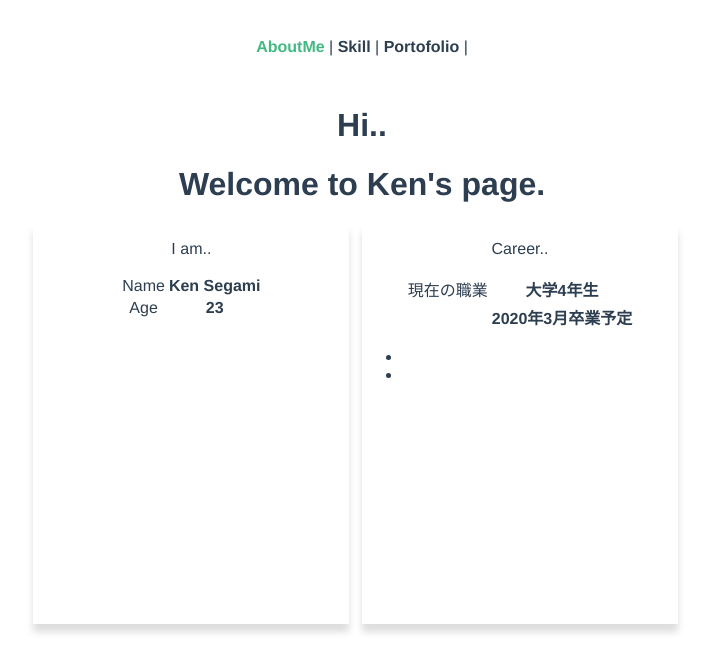
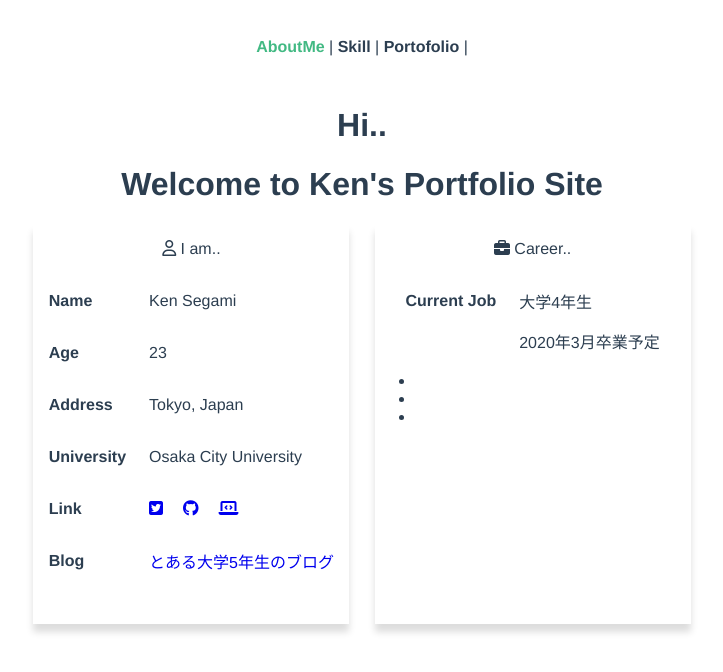
Before and after one commit to segamiken/my_resume, a Vue app: page / in a window 1280 px wide. Shown: the top 672 px of the page, without its empty margins (278-1001 px from the left). Built offline with nearby package versions, Linux system fonts and the light colour scheme.

Commit message:
Finish I am page.

```diff
--- a/public/index.html
+++ b/public/index.html
@@ -4,6 +4,7 @@
     <meta charset="utf-8">
     <meta http-equiv="X-UA-Compatible" content="IE=edge">
     <meta name="viewport" content="width=device-width,initial-scale=1.0">
+    <script src="https://kit.fontawesome.com/5bd713364a.js" crossorigin="anonymous"></script>
     <link rel="icon" href="<%= BASE_URL %>favicon.ico">
     <title><%= htmlWebpackPlugin.options.title %></title>
   </head>
--- a/src/views/AboutMe.vue
+++ b/src/views/AboutMe.vue
@@ -1,37 +1,76 @@
 <template>
   <div class="about">
     <h1>Hi..</h1>
-    <h1>Welcome to Ken's page.</h1>
+    <h1>Welcome to Ken's Portfolio Site</h1>
 
     <div class="iam">
-      <p>I am..</p>
+      <p>
+        <i class="far fa-user"></i>
+        I am..
+      </p>
       <table class="about_table">
         <tr>
-          <td>Name</td>
-          <th>Ken Segami</th>
+          <th>Name</th>
+          <td>Ken Segami</td>
         </tr>
 
         <tr>
-          <td>Age</td>
-          <th>23</th>
+          <th>Age</th>
+          <td>23</td>
+        </tr>
+
+        <tr>
+          <th>Address</th>
+          <td>Tokyo, Japan</td>
+        </tr>
+
+        <tr>
+          <th>University</th>
+          <td>Osaka City University</td>
+        </tr>
+
+        <tr>
+          <th>Link</th>
+          <td>
+            <a href="https://twitter.com/ken_0205_jp" target="_blank">
+              <i class="fab fa-twitter-square"></i>
+            </a>
+            <a href="https://github.com/segamiken" target="_blank">
+              <i class="fab fa-github"></i>
+            </a>
+            <a href="https://qiita.com/ken-s" target="_blank">
+              <i class="fas fa-laptop-code"></i>
+            </a>
+          </td>
+        </tr>
+
+        <tr>
+          <th>Blog</th>
+          <td>
+            <a href="https://ken-japanmalaysia.com" target="_blank">とある大学5年生のブログ</a>
+          </td>
         </tr>
       </table>
     </div>
 
     <div class="career">
-      <p>Career..</p>
+      <p>
+        <i class="fas fa-briefcase"></i>
+        Career..
+      </p>
       <table class="about_table">
         <tr>
-          <td>現在の職業</td>
-          <th>大学4年生</th>
+          <th>Current Job</th>
+          <td>大学4年生</td>
         </tr>
 
         <tr>
-          <td></td>
-          <th>2020年3月卒業予定</th>
+          <th></th>
+          <td>2020年3月卒業予定</td>
         </tr>
       </table>
       <ul>
+        <li></li>
         <li></li>
         <li></li>
       </ul>
@@ -40,6 +79,10 @@
 </template>
 
 <style>
+  a {
+    text-decoration: none;
+  }
+
   .iam {
     width: 25%;
     background-color:#fff;
@@ -56,12 +99,23 @@
     box-shadow: 0 8px 7px #ddd;
     float: left;
     margin-right: 24%;
-    margin-right: 1%;
+    margin-left: 1%;
     height: 400px;
   }
 
   .about_table {
     margin: 0 auto;
+    text-align: left;
+  }
+
+  .about_table th {
+    line-height: 300%;
+    padding-right: 20px;
+  }
+
+  .about_table i{
+    display: inline-block;
+    margin-right: 20px;
   }
 
 </style>
```
